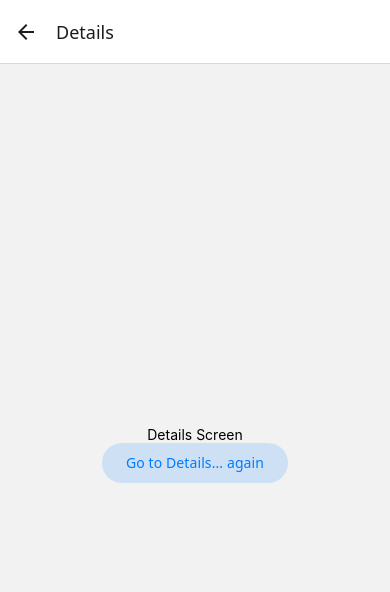
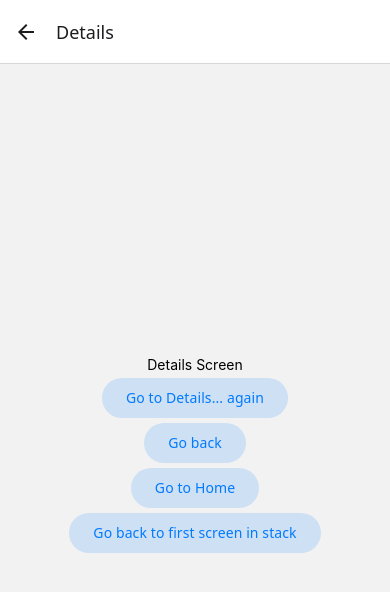
Before and after one commit to F4UST-03/appdev2, a React Native app in the folder react-native-navigation/: screen / in a window 390 px wide. Both pictures are taken after a click on the button "Go to Details". Shown: the top 592 px of the page. Built offline with nearby package versions, Linux system fonts and the light colour scheme.

Commit message:
Done with going back

```diff
--- a/react-native-navigation/App.tsx
+++ b/react-native-navigation/App.tsx
@@ -11,7 +11,7 @@
   const navigation = useNavigation();
 
   return (
-    <View style={{ flex: 1, alignItems: 'center', justifyContent: 'center' }}>
+    <View style={{ flex: 1, alignItems: 'center', justifyContent: 'center', gap: 5 }}>
       <Text>Home Screen</Text>
       <Button onPress={() => navigation.navigate('Details')}>
         Go to Details
@@ -24,10 +24,15 @@
   const navigation = useNavigation();
 
   return (
-    <View style={{ flex: 1, alignItems: 'center', justifyContent: 'center' }}>
+    <View style={{ flex: 1, alignItems: 'center', justifyContent: 'center', gap: 5 }}>
       <Text>Details Screen</Text>
       <Button onPress={() => navigation.push('Details')}>
         Go to Details... again
+      </Button>
+      <Button onPress={() => navigation.goBack()}>Go back</Button>
+      <Button onPress={() => navigation.popTo('Home')}>Go to Home</Button>
+      <Button onPress={() => navigation.popToTop()}>
+        Go back to first screen in stack
       </Button>
     </View>
   );
```
